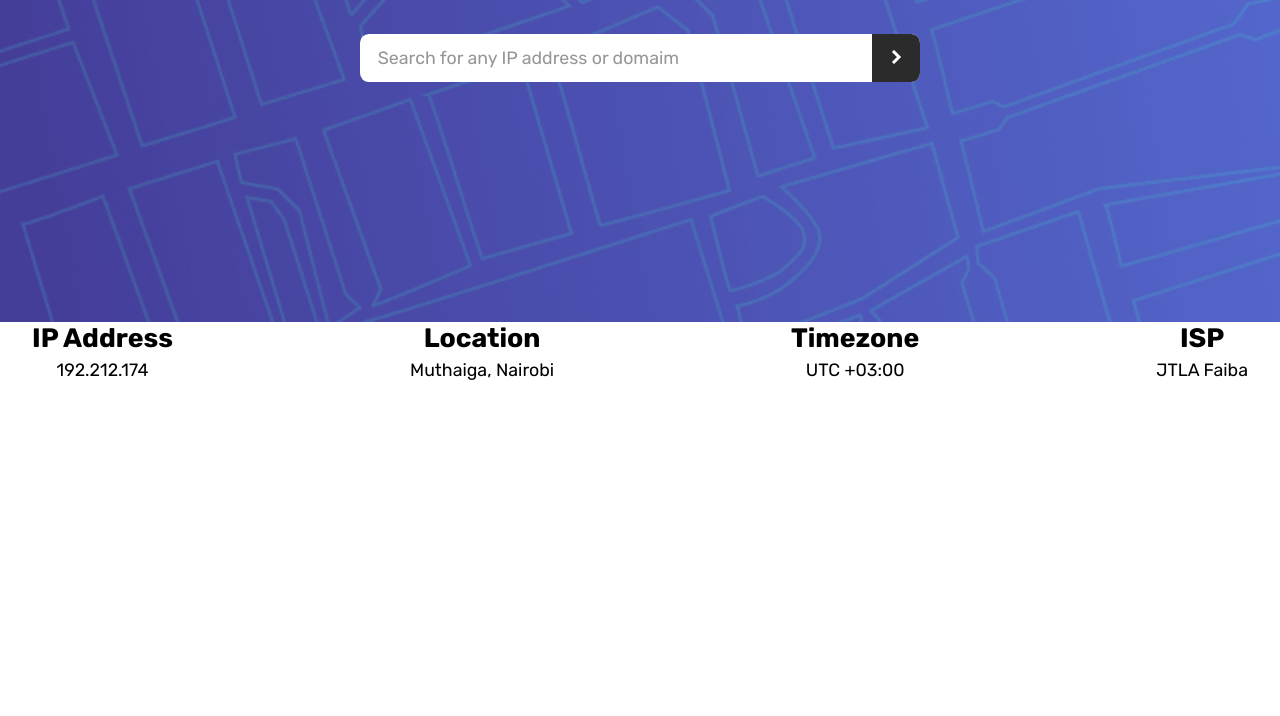
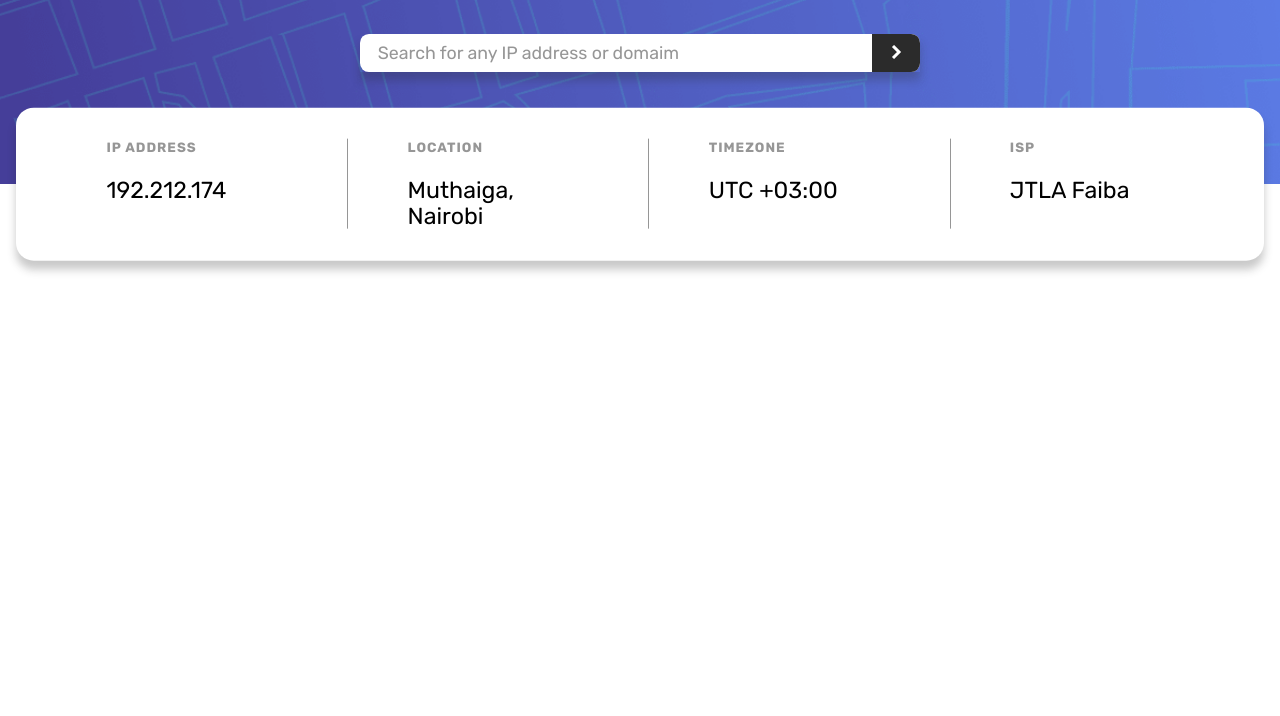
Before and after one commit to dwhenson/frontendmentor-ip-tracker, a website: page index.html in a window 1280 px wide. Shown: the part 84-800 px from the top of the page. Drawn offline with Linux system fonts and the light colour scheme.

Commit message:
☑️ ADD: Main styles and layout

```diff
--- a/css/styles.css
+++ b/css/styles.css
@@ -115,10 +115,10 @@ select {
 body {
   background-color: var(--clr-neutral-100);
   font-family: var(--ff-body);
+  font-size: var(--step-0);
+  font-weight: 400;
+  line-height: 1.1;
   text-align: center;
-  font-weight: 400;
-  font-size: var(--step-0);
-  line-height: 1.7;
   color: var(--clr-neutral-400);
 }
 
@@ -127,6 +127,18 @@ h1 {
   font-size: var(--step-2);
   font-weight: 400;
   color: var(--clr-neutral-100);
+}
+
+h2 {
+  font-size: var(--step--1);
+  font-weight: 700;
+  letter-spacing: 1px;
+  text-transform: uppercase;
+  color: var(--clr-neutral-200);
+}
+
+p {
+  font-size: var(--step-1);
 }
 
 /* ==================================================
@@ -212,7 +224,7 @@ h1 {
    ================================================== */
 .header {
   grid-column: 1/-1;
-  padding-bottom: 15rem;
+  padding-bottom: 5rem;
   background-image: url("./../../images/pattern-bg.png");
   background-size: cover;
   background-repeat: no-repeat;
@@ -223,8 +235,10 @@ form .wrapper {
   display: flex;
   justify-content: center;
   width: min(100%, 35rem);
+  box-shadow: 0 0.5em 0.5em rgba(38, 38, 38, 0.25);
   margin-top: 2rem;
   margin-right: auto;
+  margin-bottom: 2rem;
   margin-left: auto;
 }
 form input {
@@ -256,3 +270,27 @@ form div.error {
   font-size: 1rem;
   color: red;
 }
+
+.main {
+  grid-column: 1/-1;
+}
+
+.data {
+  padding: clamp(1rem, 2.5%, 2rem);
+  border-radius: 1em;
+  box-shadow: 0 0.5em 0.5em rgba(38, 38, 38, 0.25);
+  background-color: var(--clr-neutral-100);
+  transform: translateY(-50%);
+  text-align: center;
+}
+@media (min-width: 45em) {
+  .data {
+    text-align: left;
+  }
+}
+.data .datum {
+  flex: 1;
+}
+.data .datum:not(:first-of-type) {
+  border-left: 1px solid var(--clr-neutral-200);
+}
--- a/index.html
+++ b/index.html
@@ -31,21 +31,21 @@
 			</form>
 		</header>
 
-		<main class="center-content">
+		<main class="main center-content">
 			<div class="data split" aria-live="polite">
-				<div class="datum">
+				<div class="datum container flow-content">
 					<h2>IP Address</h2>
 					<p data-address>192.212.174</p>
 				</div>
-				<div class="datum">
+				<div class="datum container flow-content">
 					<h2>Location</h2>
 					<p data-location>Muthaiga, Nairobi</p>
 				</div>
-				<div class="datum">
+				<div class="datum container flow-content">
 					<h2>Timezone</h2>
 					<p data-UTC>UTC +03:00</p>
 				</div>
-				<div class="datum">
+				<div class="datum container flow-content">
 					<h2>ISP</h2>
 					<p data-isp>JTLA Faiba</p>
 				</div>
--- a/scss/blocks/_form.scss
+++ b/scss/blocks/_form.scss
@@ -4,8 +4,10 @@ form {
 		display: flex;
 		justify-content: center;
 		width: min(100%, 35rem);
+		box-shadow: 0 0.5em 0.5em hsla(0, 0%, 15%, 0.25);
 		margin-top: 2rem;
 		margin-right: auto;
+		margin-bottom: 2rem;
 		margin-left: auto;
 	}
 
--- a/scss/blocks/_header.scss
+++ b/scss/blocks/_header.scss
@@ -1,6 +1,6 @@
 .header {
 	grid-column: 1 / -1;
-	padding-bottom: 15rem;
+	padding-bottom: 5rem;
 	background-image: url("./../../images/pattern-bg.png");
 	background-size: cover;
 	background-repeat: no-repeat;
--- /dev/null
+++ b/scss/blocks/_main.scss
@@ -0,0 +1,24 @@
+.main {
+	grid-column: 1 / -1;
+}
+
+.data {
+	padding: clamp(1rem, 2.5%, 2rem);
+	border-radius: 1em;
+	box-shadow: 0 0.5em 0.5em hsla(0, 0%, 15%, 0.25);
+	background-color: var(--clr-neutral-100);
+	transform: translateY(-50%);
+	text-align: center;
+
+	@include respond-to("medium") {
+		text-align: left;
+	}
+
+	.datum {
+		flex: 1;
+
+		&:not(:first-of-type) {
+			border-left: 1px solid var(--clr-neutral-200);
+		}
+	}
+}
--- a/scss/global.scss
+++ b/scss/global.scss
@@ -15,7 +15,7 @@ body {
 	font-family: var(--ff-body);
 	font-size: var(--step-0);
 	font-weight: 400;
-	line-height: 1.7;
+	line-height: 1.1;
 	text-align: center;
 	color: var(--clr-neutral-400);
 }
@@ -25,6 +25,18 @@ h1 {
 	font-size: var(--step-2);
 	font-weight: 400;
 	color: var(--clr-neutral-100);
+}
+
+h2 {
+	font-size: var(--step--1);
+	font-weight: 700;
+	letter-spacing: 1px;
+	text-transform: uppercase;
+	color: var(--clr-neutral-200);
+}
+
+p {
+	font-size: var(--step-1);
 }
 
 /* ==================================================
@@ -43,4 +55,4 @@ h1 {
    ================================================== */
 @import "blocks/header";
 @import "blocks/form";
-@import "blocks/map";
+@import "blocks/main";
```
